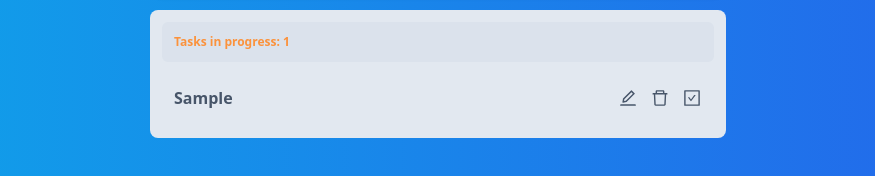
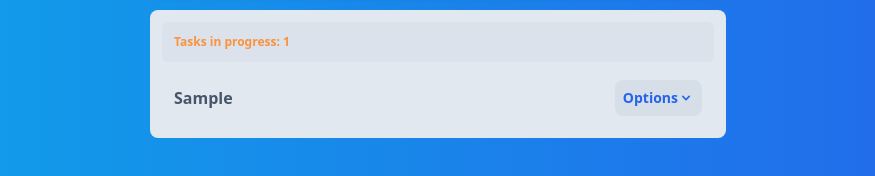
Before and after one commit to valentepablo/ts-todolist, a React (Create React App) app: page / in a window 1280 px wide. Both pictures are taken after typing "Sample" into the empty fields and a click on the button 768 px from the left and 112 px from the top of the page. Shown: the part 218-394 px from the top of the page, without its empty margins (202-1077 px from the left). Built offline with nearby package versions, Linux system fonts and the light colour scheme.

Commit message:
merge changes

```diff
--- a/src/components/ActionButtons/CompleteButton.tsx
+++ b/src/components/ActionButtons/CompleteButton.tsx
@@ -1,17 +1,33 @@
 import { useState } from 'react';
 import { AiOutlineCheckSquare, AiFillCheckSquare } from 'react-icons/ai';
+import { Todo } from '../../todoModel';
 
-const EditButton = () => {
-  const [isHover, setIsHover] = useState(false);
+type props = {
+  todo: Todo;
+  handleCompleted: (id: number) => void;
+};
+
+const CompleteButton = ({ todo, handleCompleted }: props) => {
+  const [isHover, setIsHover] = useState<boolean>(false);
+
   return (
-    <span onMouseEnter={() => setIsHover(true)} onMouseLeave={() => setIsHover(false)}>
-      {isHover ? (
-        <AiFillCheckSquare className='w-5 h-5 cursor-pointer' />
-      ) : (
-        <AiOutlineCheckSquare className='w-5 h-5 cursor-pointer' />
-      )}
+    <span
+      onMouseEnter={() => setIsHover(true)}
+      onMouseLeave={() => setIsHover(false)}
+      onClick={() => handleCompleted(todo.id)}
+      className={`${
+        todo.completed && 'pointer-events-none text-slate-400'
+      } flex items-center gap-2 w-full cursor-pointer p-2 text-left rounded-md ui-active:bg-slate-300/30`}>
+      <span>
+        {isHover ? (
+          <AiFillCheckSquare className='w-5 h-5 cursor-pointer' />
+        ) : (
+          <AiOutlineCheckSquare className='w-5 h-5 cursor-pointer' />
+        )}
+      </span>
+      Complete
     </span>
   );
 };
 
-export default EditButton;
+export default CompleteButton;
--- a/src/components/ActionButtons/DeleteButton.tsx
+++ b/src/components/ActionButtons/DeleteButton.tsx
@@ -1,15 +1,29 @@
 import { useState } from 'react';
 import { AiFillDelete, AiOutlineDelete } from 'react-icons/ai';
+import { Todo } from '../../todoModel';
 
-const EditButton = () => {
-  const [isHover, setIsHover] = useState(false);
+type props = {
+  todo: Todo;
+  handleDelete: (id: number) => void;
+};
+
+const EditButton = ({ todo, handleDelete }: props) => {
+  const [isHover, setIsHover] = useState<boolean>(false);
+
   return (
-    <span onMouseEnter={() => setIsHover(true)} onMouseLeave={() => setIsHover(false)}>
-      {isHover ? (
-        <AiFillDelete className='w-5 h-5 cursor-pointer' />
-      ) : (
-        <AiOutlineDelete className='w-5 h-5 cursor-pointer' />
-      )}
+    <span
+      onMouseEnter={() => setIsHover(true)}
+      onMouseLeave={() => setIsHover(false)}
+      onClick={() => handleDelete(todo.id)}
+      className='flex items-center w-full gap-2 p-2 text-left rounded-md cursor-pointer ui-active:bg-slate-300/30'>
+      <span>
+        {isHover ? (
+          <AiFillDelete className='w-5 h-5 cursor-pointer' />
+        ) : (
+          <AiOutlineDelete className='w-5 h-5 cursor-pointer' />
+        )}
+      </span>
+      Delete
     </span>
   );
 };
--- a/src/components/ActionButtons/EditButton.tsx
+++ b/src/components/ActionButtons/EditButton.tsx
@@ -1,15 +1,31 @@
 import { useState } from 'react';
 import { AiFillEdit, AiOutlineEdit } from 'react-icons/ai';
+import { Todo } from '../../todoModel';
 
-const EditButton = () => {
-  const [isHover, setIsHover] = useState(false);
+type props = {
+  todo: Todo;
+  handleEdit: (id: number) => void;
+};
+
+const EditButton = ({ todo, handleEdit }: props) => {
+  const [isHover, setIsHover] = useState<boolean>(false);
+
   return (
-    <span onMouseEnter={() => setIsHover(true)} onMouseLeave={() => setIsHover(false)}>
-      {isHover ? (
-        <AiFillEdit className='w-5 h-5 cursor-pointer' />
-      ) : (
-        <AiOutlineEdit className='w-5 h-5 cursor-pointer' />
-      )}
+    <span
+      onMouseEnter={() => setIsHover(true)}
+      onMouseLeave={() => setIsHover(false)}
+      onClick={() => handleEdit(todo.id)}
+      className={`${
+        todo.completed && 'pointer-events-none text-slate-400'
+      } flex items-center cursor-pointer gap-2 w-full p-2 text-left`}>
+      <span>
+        {isHover ? (
+          <AiFillEdit className='w-5 h-5 cursor-pointer' />
+        ) : (
+          <AiOutlineEdit className='w-5 h-5 cursor-pointer' />
+        )}
+      </span>
+      Edit
     </span>
   );
 };
--- a/src/components/SingleTodo.tsx
+++ b/src/components/SingleTodo.tsx
@@ -1,8 +1,6 @@
 import { useState, useRef, useEffect } from 'react';
-import EditButton from './ActionButtons/EditButton';
-import DeleteButton from './ActionButtons/DeleteButton';
-import CompleteButton from './ActionButtons/CompleteButton';
 import { Todo } from '../todoModel';
+import ActionsButton from './ActionsButton';
 
 type props = {
   todo: Todo;
@@ -50,7 +48,7 @@ const SingleTodo = ({ todo, todos, setTodos, completedTodos, setCompletedTodos }
       <li
         key={todo.name}
         className={`${
-          editing ? 'px-0 py-0 pr-3' : 'px-3 py-4'
+          editing ? 'px-0 py-0 pr-3' : 'px-3 py-2.5'
         } flex items-center justify-between font-semibold rounded-lg text-slate-600 hover:bg-slate-700/5`}>
         {editing && !todo.completed ? (
           <input
@@ -64,19 +62,12 @@ const SingleTodo = ({ todo, todos, setTodos, completedTodos, setCompletedTodos }
           <span className={`${todo.completed && 'text-slate-500 line-through'}`}>{todo.name}</span>
         )}
         <div className='flex items-center gap-3'>
-          <span
-            onClick={() => handleEdit()}
-            className={`${todo.completed && 'pointer-events-none text-slate-400'}`}>
-            <EditButton />
-          </span>
-          <span onClick={() => handleDelete(todo.id)}>
-            <DeleteButton />
-          </span>
-          <span
-            onClick={() => handleCompleted(todo.id)}
-            className={`${todo.completed && 'pointer-events-none text-slate-400'}`}>
-            <CompleteButton />
-          </span>
+          <ActionsButton
+            handleEdit={handleEdit}
+            handleCompleted={handleCompleted}
+            handleDelete={handleDelete}
+            todo={todo}
+          />
         </div>
       </li>
     </form>
```
